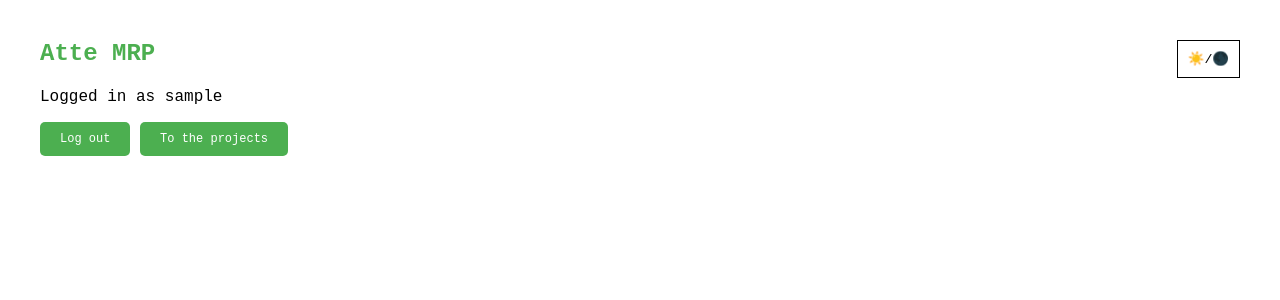
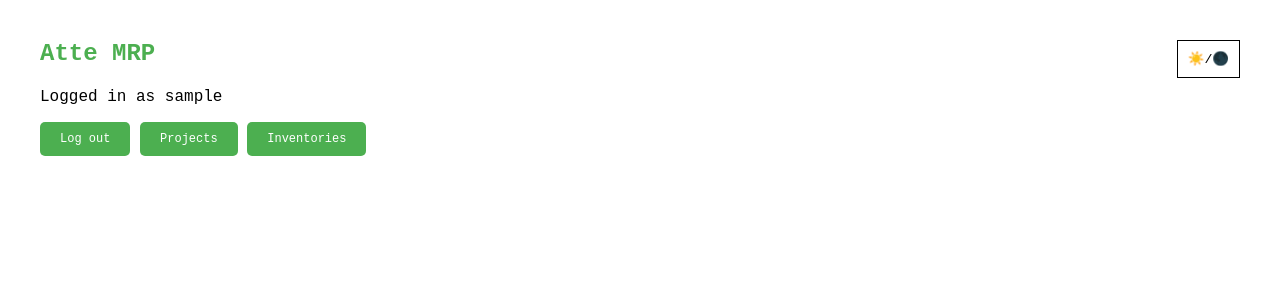
Before and after one commit to attepajula/Web-tietokanta, a Flask app: page / in a window 1280 px wide. Shown: the top 300 px of the page. Run offline with Flask 3, Linux system fonts and the light colour scheme; the visitor is signed in with stand-in values (Sample User, id 1).

Commit message:
Stock -> Inventories

```diff
--- a/templates/index.html
+++ b/templates/index.html
@@ -95,7 +95,8 @@
     {% if session.username %}
         <p>Logged in as {{ session.username }}</p>
         <a href="/logout" class="submit-link">Log out</a>
-        <a href="/projects" class="submit-link">To the projects</a>
+        <a href="/projects" class="submit-link">Projects</a>
+        <a href="/resources" class="submit-link">Inventories</a>
     {% else %}
         </p><a href="/signup" class="submit-link">Register</a>
         <form action="/login" method="POST">
```
